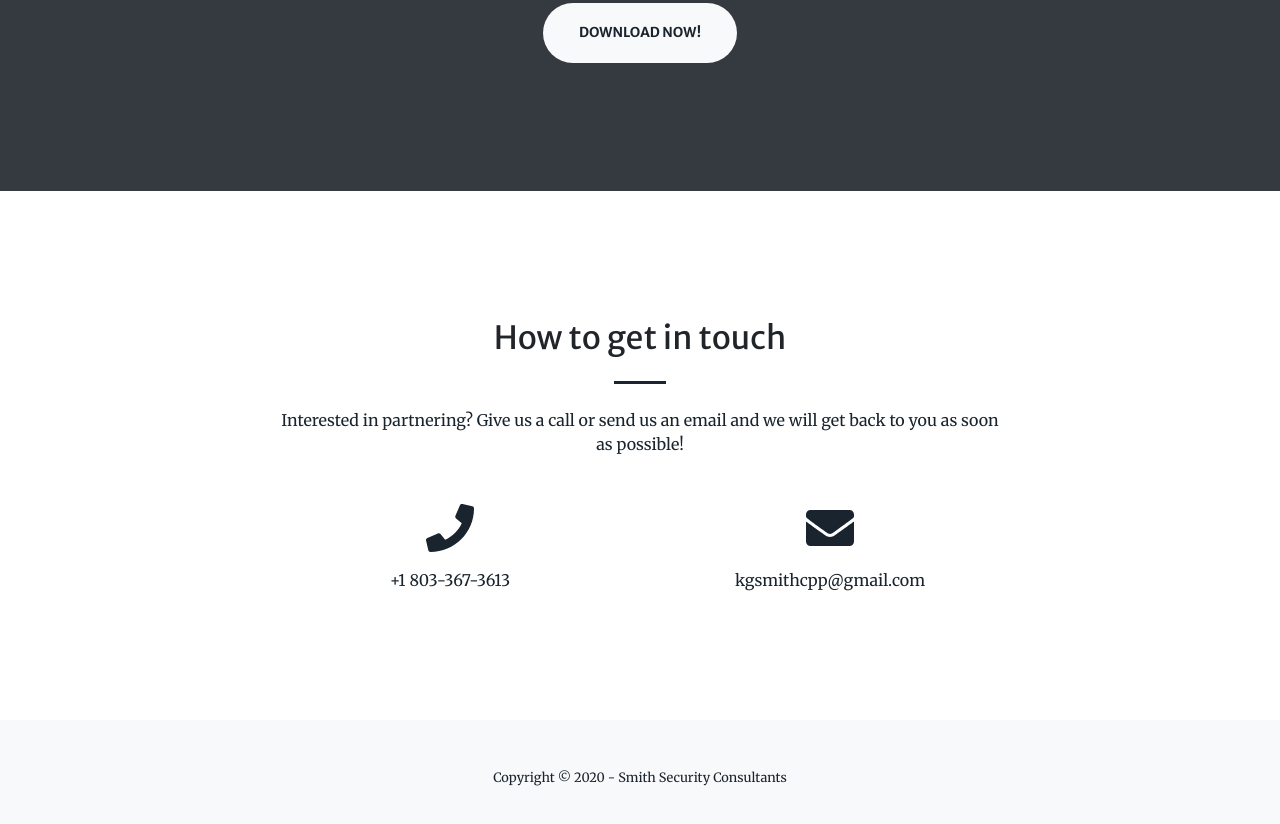
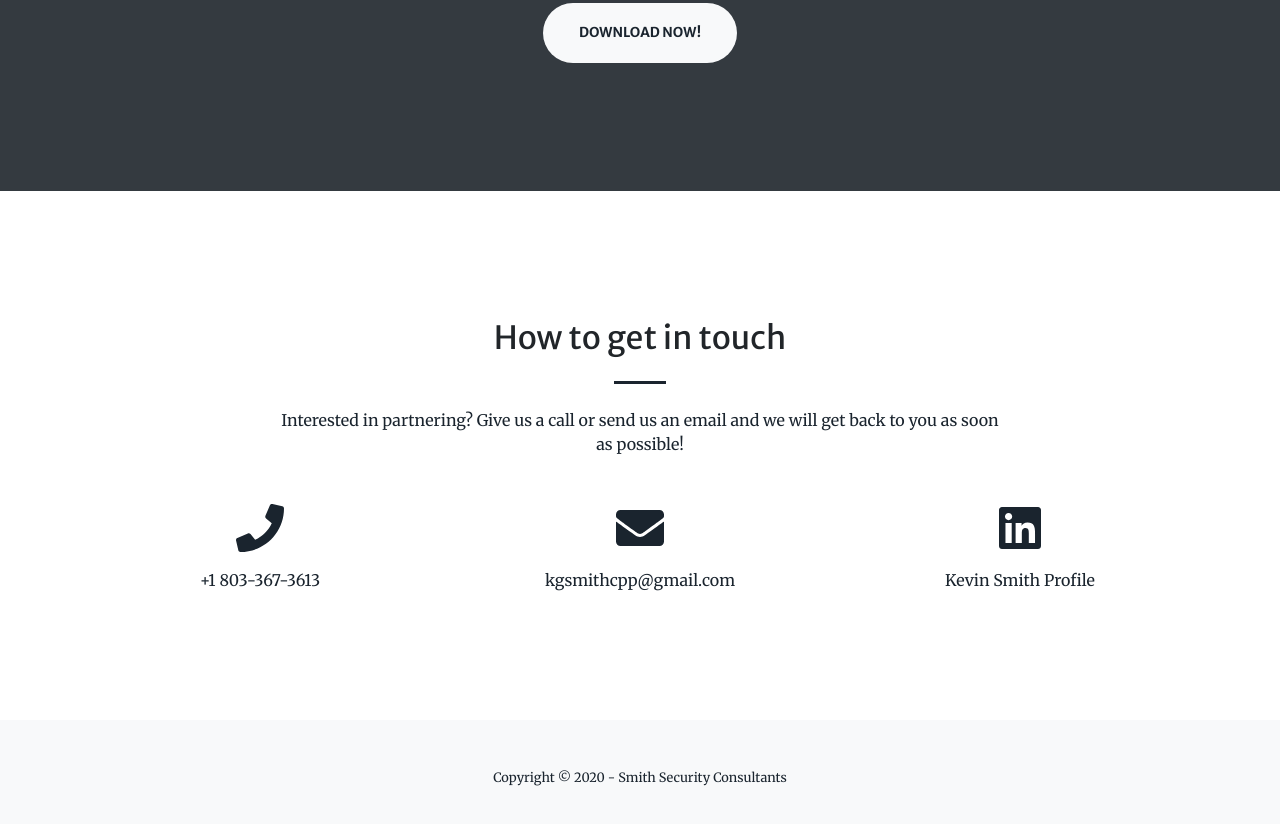
Before and after one commit to stsmith313/KevinWebsite, a plain HTML site: page index.html in a window 1280 px wide. Shown: the part 2950-3774 px from the top of the page. Drawn offline with nearby package versions, Linux system fonts and the light colour scheme.

Commit message:
Added Linkedin Profile

```diff
--- a/index.html
+++ b/index.html
@@ -194,10 +194,15 @@
                         <a href="tel:+1-803-367-3613">+1 803-367-3613</a>
                     </div>
                 </div>
-                <div class="col-lg-4 mr-auto text-center">
+                <div class="col-lg-4 mr-auto text-center mb-5 mb-lg-0">
                     <i class="fas fa-envelope fa-3x mb-3 text-muted"></i>
                     <!-- Make sure to change the email address in BOTH the anchor text and the link target below!-->
                     <a class="d-block" href="mailto:kgsmithcpp@gmail.com">kgsmithcpp@gmail.com</a>
+                </div>
+                <div class="col-lg-4 mr-auto text-center">
+                    <i class="fab fa-linkedin fa-3x mb-3 text-muted"></i>
+                    <!-- Make sure to change the email address in BOTH the anchor text and the link target below!-->
+                    <a class="d-block" href="https://www.linkedin.com/in/kevingsmith1/">Kevin Smith Profile</a>
                 </div>
             </div>
         </div>
```
